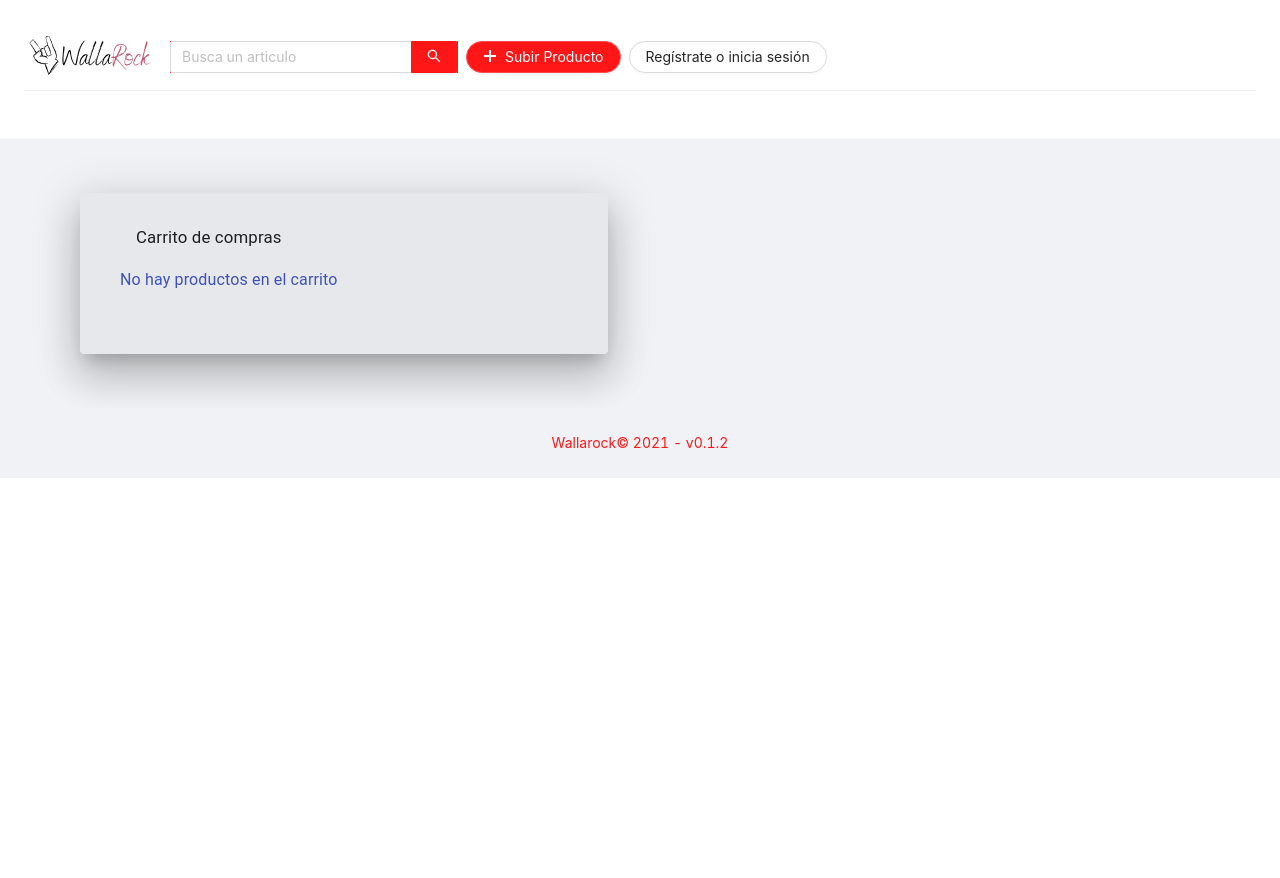
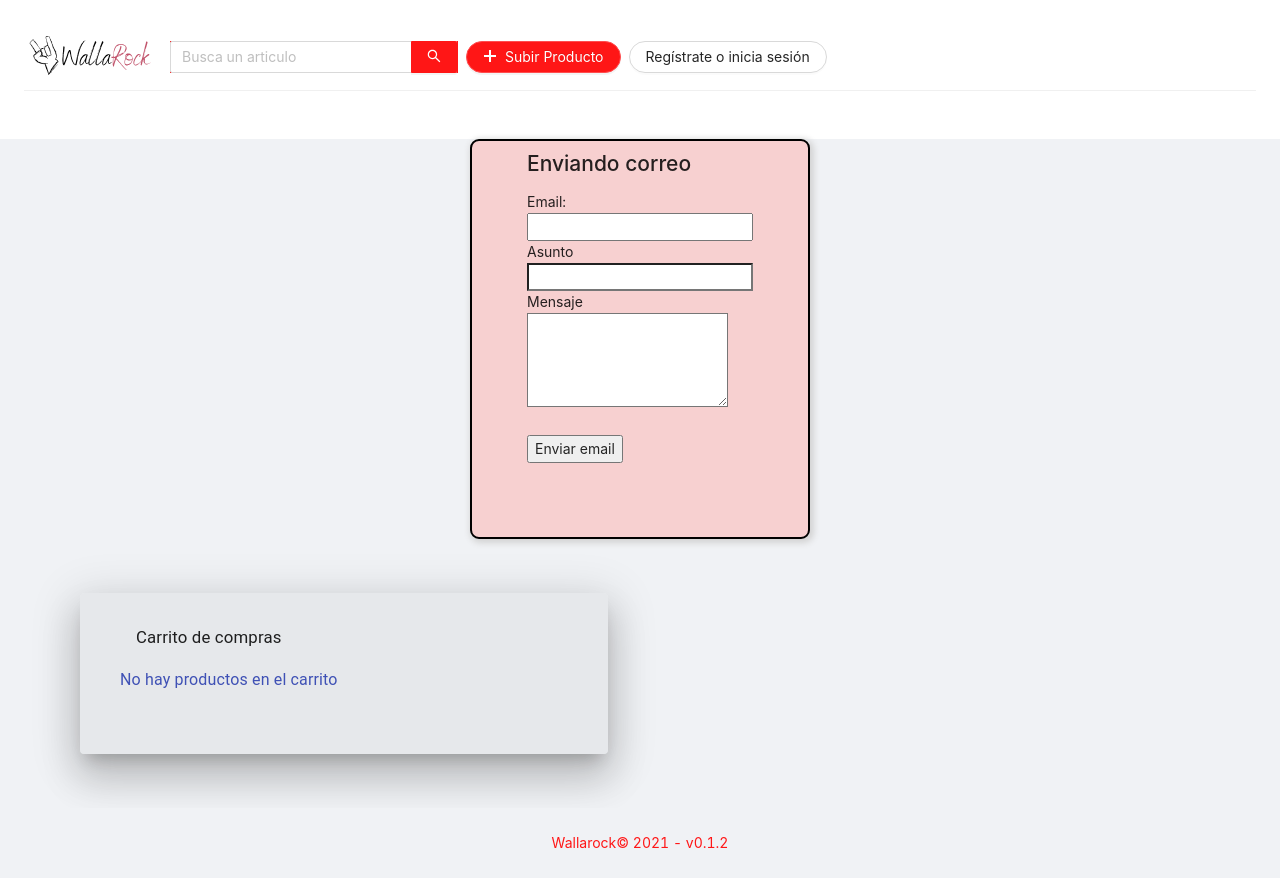
Before and after one commit to DrZuzzjen/frontend-final, a React (Create React App) app: page /cart in a window 1280 px wide. Before the commit the page ends 800 px from the top, so only its background shows below. Built offline with nearby package versions, Linux system fonts and the light colour scheme; what react-stripe-elements would draw is missing.

Commit message:
"agrego modulo Email"

```diff
--- a/package.json
+++ b/package.json
@@ -2,6 +2,7 @@
   "name": "frontend-final",
   "version": "0.1.0",
   "private": true,
+  "proxy": "http://localhost:3000",
   "dependencies": {
     "@ant-design/icons": "^4.5.0",
     "@material-ui/core": "^4.11.3",
--- a/src/componentes/layout/Base.js
+++ b/src/componentes/layout/Base.js
@@ -4,6 +4,8 @@ import Header from '../layout/Header';
 import 'antd/dist/antd.css';
 import './Base.css';
 import Home from '../layout/Home';
+import Email from '../z-email/Email'
+
 
 const { Content, Footer } = Layout;
 
@@ -14,6 +16,8 @@ const Base = withRouter(
 			<div className='site-page-header-ghost-wrapper'>
 				<Header className='blanco'/>
 			</div>
+
+			<Email/>
 
 			<Content style={{ padding: '0 50px' }}>
 				{children}
--- /dev/null
+++ b/src/componentes/z-email/Email.js
@@ -0,0 +1,130 @@
+import React, { Component } from "react";
+import axios from "axios";
+import { API_ROOT } from '../../API/api-config';
+import  './email.css'
+
+class Email extends Component {
+
+state = {
+  email: "",
+  asunto: "",
+  mensaje: "",
+  sent: false
+};
+
+handleEmail=(e)=>{
+    this.setState({
+        email:e.target.value
+    })
+}
+handleAsunto=(e)=>{
+    this.setState({
+        asunto:e.target.value
+    })
+}
+handleMensaje=(e)=>{
+    this.setState({
+        mensaje:e.target.value
+    })
+}
+
+constructor() {
+    super();
+    this.enviarEmail = this.enviarEmail.bind(this);
+}
+
+ async enviarEmail (e) {
+    e.preventDefault();
+
+   let data = {
+       email:this.state.email,
+       asunto:this.state.asunto,
+       mensaje:this.state.mensaje
+   }
+
+
+     await axios.post(`${API_ROOT}/api/form`, {data})
+            .then( res => {
+                this.setState({
+                    sent:true
+                },this.resetForm())
+            }).catch(()=>{
+                console.log('mensaje no enviado')
+            })
+}
+
+// Resetear formulario email
+resetForm=()=>{
+    this.setState({
+        email:'',
+        asunto:'',
+        mensaje:''
+    })
+
+    setTimeout(()=>{
+        this.setState({
+            sent: false,
+        })
+    },3000)
+}
+
+render(){
+    return(
+        <div className="container">
+
+            <form className="form" onSubmit={this.enviarEmail}>
+            <h1> Enviando correo </h1>
+            <div>
+                <label htmlFor="email">Email:</label>
+                <input
+                    className="form-control"
+                    type="email"
+                    name="email"
+                    value={this.state.email}
+                    onChange={this.handleEmail}
+                    required
+                />
+            </div>
+
+            <div>
+                <label htmlFor="asunto">Asunto</label>
+                <input
+                    className="form-control"
+                    type="text"
+                    name="asunto"
+                    value={this.state.asunto}
+                    onChange={this.handleAsunto}
+                />
+            </div>
+
+            <div>
+                <label htmlFor="mensaje">Mensaje</label>
+                <textarea
+                    className="form-control"
+                    rows="4"
+                    name="mensaje"
+                    value={this.state.mensaje}
+                    onChange={this.handleMensaje}
+                >
+                </textarea>
+            </div>
+
+            <div className={this.state.sent ? 'msg msgAppear' : 'msg'}>
+                El mensaje ha sido enviado
+            </div>
+
+            <div>
+                <br/>
+                <button type="submit" className="btn btn-primary">
+                    Enviar email
+                </button>
+            </div>
+
+            </form>
+
+        </div>
+    )
+}
+}
+
+export default Email;
--- /dev/null
+++ b/src/componentes/z-email/email.css
@@ -0,0 +1,32 @@
+.container {
+    border: 2px solid black;
+    border-radius: 9px;
+    padding: 6px 6px 6px 6px ;
+    background-color: rgb(247, 208, 208);
+    width: 340px;
+    height: 400px;
+    margin: 0px auto;
+    box-shadow: 2px 2px 6px 2px lightgrey;
+}
+
+label{
+display: block;
+}
+
+.msg{
+    text-align: center;
+    margin: 0 auto;
+    margin-bottom: 10px;
+    width: 100%;
+    padding: 3px;
+    font-size: 16px;
+    font-weight: bold;
+    color: limegreen;
+    background-color: #fff;
+    border-radius: 5px;
+    display: none;
+}
+
+.msgAppear{
+    display: block;
+}
```
Also changed, not shown: 1 other file (tests, documents, lock files or other folders).
